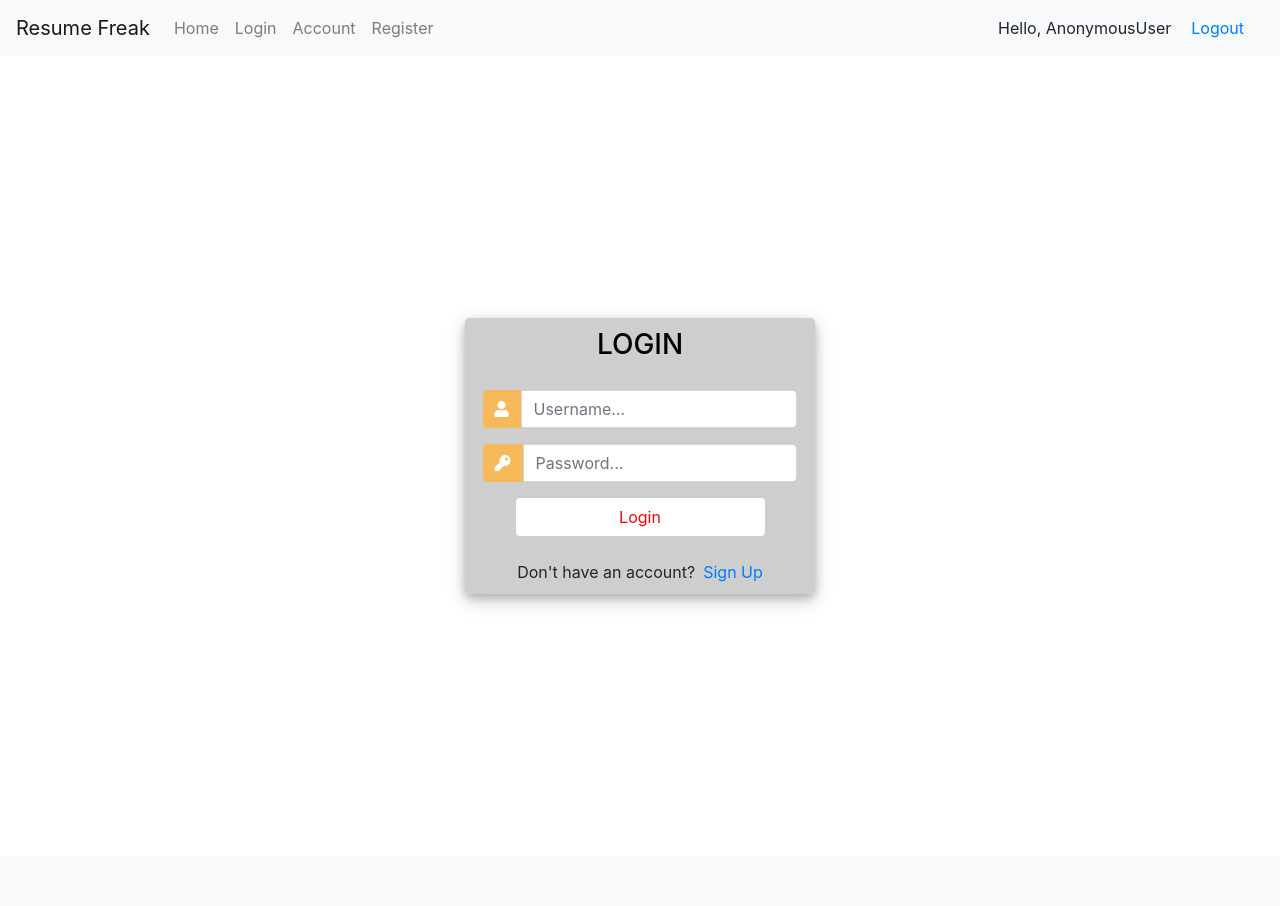
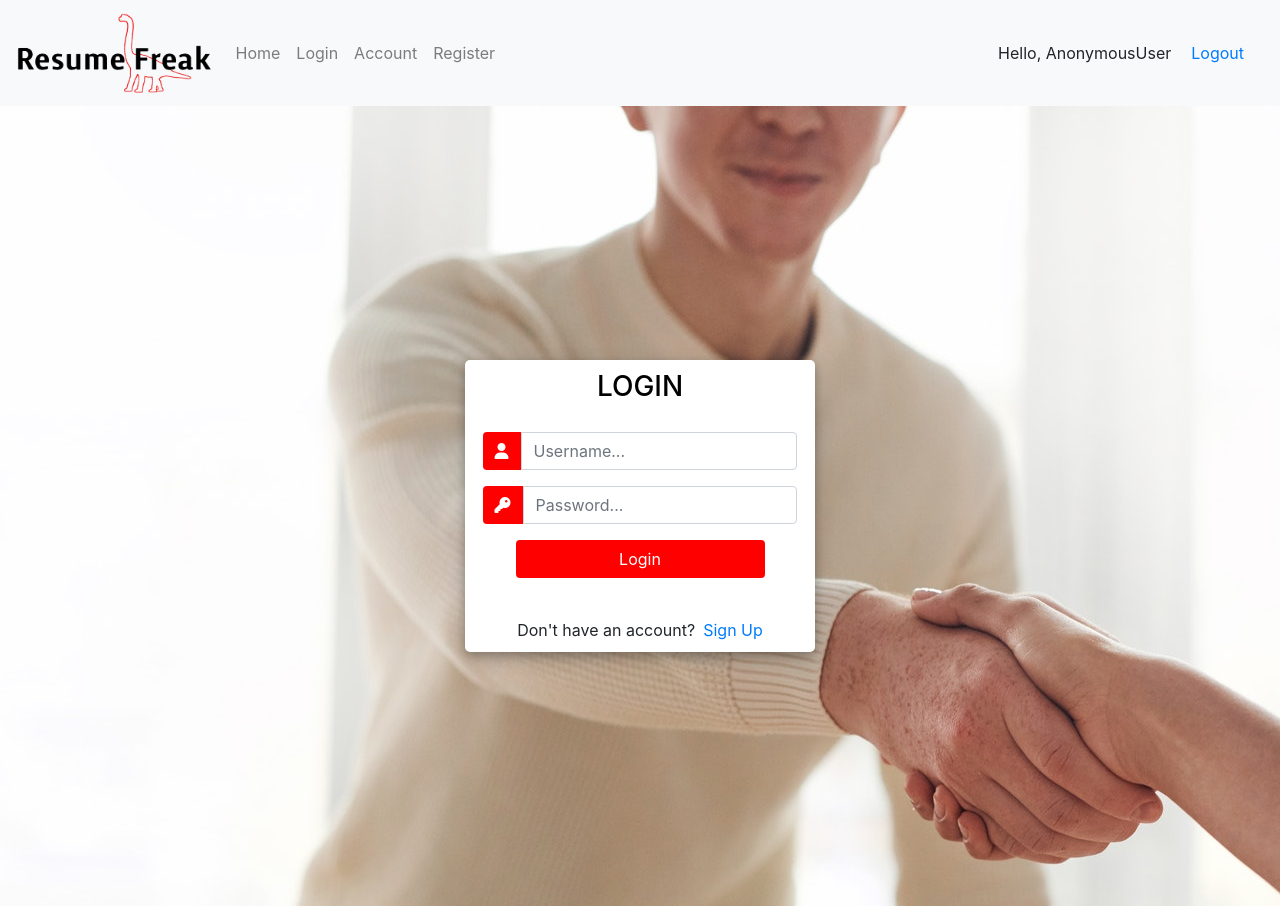
Before and after one commit to noahskorner/resume-freak, a Django app: page /login/ in a window 1280 px wide. Before the commit the page ends 605 px from the top, so only its background shows below. Run offline with Django 3.2, Linux system fonts and the light colour scheme; some libraries are stand-ins or nearby versions.

Commit message:
login page updated

```diff
--- a/resume_builder/templates/resume_builder/login.html
+++ b/resume_builder/templates/resume_builder/login.html
@@ -1,190 +1,10 @@
-<!DOCTYPE html>
-
-
-{% load static %}
-
-<style>
-  .hello-msg{
-    margin-right: 20px;
-  }
-</style>
-
-<!DOCTYPE html>
-<html lang="en">
-  <head>
-    <meta charset="UTF-8" />
-    <meta name="viewport" content="width=device-width, initial-scale=1.0" />
-    <title>Resume Freak</title>
-    <!-- CSS only -->
-    <link
-      rel="stylesheet"
-      href="https://stackpath.bootstrapcdn.com/bootstrap/4.5.2/css/bootstrap.min.css"
-      integrity="sha384-JcKb8q3iqJ61gNV9KGb8thSsNjpSL0n8PARn9HuZOnIxN0hoP+VmmDGMN5t9UJ0Z"
-      crossorigin="anonymous"
-    />
-    <!-- Font Awesome -->
-    <script src="https://kit.fontawesome.com/f88a847d12.js" crossorigin="anonymous"></script>
-  </head>
-  <body>
-    <nav class="navbar navbar-expand-lg navbar-light bg-light">
-      <!--change address when domain is up-->
-      <a class="navbar-brand" href="https://resume-freak.herokuapp.com/">Resume Freak</a>
-      <button
-        class="navbar-toggler"
-        type="button"
-        data-toggle="collapse"
-        data-target="#navbarNavAltMarkup"
-        aria-controls="navbarNavAltMarkup"
-        aria-expanded="false"
-        aria-label="Toggle navigation"
-      >
-        <span class="navbar-toggler-icon"></span>
-      </button>
-      <div class="collapse navbar-collapse" id="navbarNavAltMarkup">
-        <div class="navbar-nav">
-          <!--change address when domain is up-->
-          <a class="nav-item nav-link" href="https://resume-freak.herokuapp.com/">Home</a>
-        </div>
-        <div class="collapse navbar-collapse" id="navbarNavAltMarkup">
-          <div class="navbar-nav">
-            <!--change address when domain is up-->
-            <a class="nav-item nav-link" href="https://resume-freak.herokuapp.com/login/">Login</a>
-          </div>
-          <div class="collapse navbar-collapse" id="navbarNavAltMarkup">
-            <div class="navbar-nav">
-
-              <!--change address when domain is up-->
-            <a class="nav-item nav-link" href="https://resume-freak.herokuapp.com/account/">Account</a>
-          </div>
-          <div class="collapse navbar-collapse" id="navbarNavAltMarkup">
-            <div class="navbar-nav">
-
-              <!--change address when domain is up-->
-              <a class="nav-item nav-link" href="https://resume-freak.herokuapp.com/register/">Register</a>
-            </div>
-      </div>
-
-      <span class="hello-msg">Hello, {{request.user}}</span>
-      <span><a class="hello-msg" href="{% url 'logout' %}">Logout</a></span>
-
-    </nav>
-
-    {% block content %} {% endblock content %}
-  </body>
-  <!-- Custom JS -->
-  <script src="{% static 'js/init.js' %}"></script>
-  <!-- JS, Popper.js, and jQuery -->
-  <script
-    src="https://code.jquery.com/jquery-3.5.1.slim.min.js"
-    integrity="sha384-DfXdz2htPH0lsSSs5nCTpuj/zy4C+OGpamoFVy38MVBnE+IbbVYUew+OrCXaRkfj"
-    crossorigin="anonymous"
-  ></script>
-  <script
-    src="https://cdn.jsdelivr.net/npm/popper.js@1.16.1/dist/umd/popper.min.js"
-    integrity="sha384-9/reFTGAW83EW2RDu2S0VKaIzap3H66lZH81PoYlFhbGU+6BZp6G7niu735Sk7lN"
-    crossorigin="anonymous"
-  ></script>
-  <script
-    src="https://stackpath.bootstrapcdn.com/bootstrap/4.5.2/js/bootstrap.min.js"
-    integrity="sha384-B4gt1jrGC7Jh4AgTPSdUtOBvfO8shuf57BaghqFfPlYxofvL8/KUEfYiJOMMV+rV"
-    crossorigin="anonymous"
-  ></script>
-</html>
+{% extends 'resume_builder/index.html' %}
 
 
 
-
-
-
-
-
-
-
-
-
-
-
-
-
-<html>
-
-<head>
-	<title>Login</title>
-	<link rel="stylesheet" href="https://stackpath.bootstrapcdn.com/bootstrap/4.1.3/css/bootstrap.min.css" integrity="sha384-MCw98/SFnGE8fJT3GXwEOngsV7Zt27NXFoaoApmYm81iuXoPkFOJwJ8ERdknLPMO" crossorigin="anonymous">
-	<script src="https://ajax.googleapis.com/ajax/libs/jquery/3.3.1/jquery.min.js"></script>
-	<link rel="stylesheet" href="https://use.fontawesome.com/releases/v5.6.1/css/all.css" integrity="sha384-gfdkjb5BdAXd+lj+gudLWI+BXq4IuLW5IT+brZEZsLFm++aCMlF1V92rMkPaX4PP" crossorigin="anonymous">
-
-
-	<style>
-		body,
-		html {
-			margin: 0;
-			padding: 0;
-			height: 100%;
-			background: #ffffff !important;
-		}
-		.user_card {
-			width: 350px;
-			margin-top: auto;
-			margin-bottom: auto;
-			background: #cecece;
-			position: relative;
-			display: flex;
-			justify-content: center;
-			flex-direction: column;
-			padding: 10px;
-			box-shadow: 0 4px 8px 0 rgba(0, 0, 0, 0.2), 0 6px 20px 0 rgba(0, 0, 0, 0.19);
-			-webkit-box-shadow: 0 4px 8px 0 rgba(0, 0, 0, 0.2), 0 6px 20px 0 rgba(0, 0, 0, 0.19);
-			-moz-box-shadow: 0 4px 8px 0 rgba(0, 0, 0, 0.2), 0 6px 20px 0 rgba(0, 0, 0, 0.19);
-			border-radius: 5px;
-
-		}
-
-		.form_container {
-			margin-top: 20px;
-		}
-
-		#form-title{
-			color: #000000;
-
-		}
-
-		.login_btn {
-			width: 100%;
-			background: #ffffff !important;
-			color: red !important;
-			background-color: #ff1e1e
-		}
-		.login_btn:focus {
-			box-shadow: none !important;
-			outline: 1px !important;
-		}
-		.login_container {
-			padding: 0 2rem;
-		}
-		.input-group-text {
-			background: #f7ba5b !important;
-			color: white !important;
-			border: 0 !important;
-			border-radius: 0.25rem 0 0 0.25rem !important;
-		}
-		.input_user,
-		.input_pass:focus {
-			box-shadow: none !important;
-			outline: 0px !important;
-		}
-
-		#messages{
-			background-color: grey;
-			color: #fff;
-			padding: 10px;
-			margin-top: 10px;
-		}
-	</style>
-
-</head>
-<body>
-	<div class="container h-100">
+{% block content %} {% load static %}
+	<div class="login-bg-img">
+	<div class="container ">
 		<div class="d-flex justify-content-center h-100">
 			<div class="user_card">
 				<div class="d-flex justify-content-center">
@@ -228,6 +48,87 @@
 			</div>
 		</div>
 	</div>
+</div>
+{% endblock  %}
+
+
+
+
+
+
+
+
+
+
+
+
+
+<!-- <html>
+
+<head>
+	<title>Login</title>
+	<link rel="stylesheet" href="https://stackpath.bootstrapcdn.com/bootstrap/4.1.3/css/bootstrap.min.css" integrity="sha384-MCw98/SFnGE8fJT3GXwEOngsV7Zt27NXFoaoApmYm81iuXoPkFOJwJ8ERdknLPMO" crossorigin="anonymous">
+	<script src="https://ajax.googleapis.com/ajax/libs/jquery/3.3.1/jquery.min.js"></script>
+	<link rel="stylesheet" href="https://use.fontawesome.com/releases/v5.6.1/css/all.css" integrity="sha384-gfdkjb5BdAXd+lj+gudLWI+BXq4IuLW5IT+brZEZsLFm++aCMlF1V92rMkPaX4PP" crossorigin="anonymous">
+
+
+	<style>
+		body,
+		html {
+			margin: 0;
+			padding: 0;
+			height: 100%;
+			background: #ffffff !important;
+		}
+
+</head>
+<body>
+	<div class="login-bg-img h-100">
+	<div class="container h-100 ">
+		<div class="d-flex justify-content-center h-100">
+			<div class="user_card">
+				<div class="d-flex justify-content-center">
+
+
+					<h3 id="form-title">LOGIN</h3>
+				</div>
+				<div class="d-flex justify-content-center form_container">
+					<form method="POST" action="">
+                        {% csrf_token %}
+						<div class="input-group mb-3">
+							<div class="input-group-append">
+								<span class="input-group-text"><i class="fas fa-user"></i></span>
+							</div>
+							<input type="text" name="username" placeholder="Username..." class="form-control">
+						</div>
+						<div class="input-group mb-2">
+							<div class="input-group-append">
+								<span class="input-group-text"><i class="fas fa-key"></i></span>
+							</div>
+								<input type="password" name="password" placeholder="Password..." class="form-control" >
+						</div>
+
+							<div class="d-flex justify-content-center mt-3 login_container">
+				 				<input class="btn login_btn" type="submit" value="Login">
+				   			</div>
+					</form>
+
+				</div>
+
+                {% for message in messages %}
+                    <p id="messages">{{message}}</p>>
+                {% endfor %}
+
+				<div class="mt-4">
+					<div class="d-flex justify-content-center links">
+						Don't have an account? <a href="{% url 'register' %}" class="ml-2">Sign Up</a>
+					</div>
+
+				</div>
+			</div>
+		</div>
+	</div>
+</div>
 </body>
 
-</html>
+</html> -->
--- a/static/css/index.css
+++ b/static/css/index.css
@@ -121,3 +121,68 @@ mx-2{
   font-size: 1.25rem;
   line-height: 1.75rem;
 }
+
+
+/* login page */
+
+.login-bg-img{
+  background-image: url('../img/pexels-fauxels-3184465.jpg');
+  min-height: 90vh;
+
+}
+		.user_card {
+			width: 350px;
+			margin-top: auto;
+			margin-bottom: auto;
+			background: white;
+			position: relative;
+			display: flex;
+			justify-content: center;
+			flex-direction: column;
+			padding: 10px;
+			box-shadow: 0 4px 8px 0 rgba(0, 0, 0, 0.2), 0 6px 20px 0 rgba(0, 0, 0, 0.19);
+			-webkit-box-shadow: 0 4px 8px 0 rgba(0, 0, 0, 0.2), 0 6px 20px 0 rgba(0, 0, 0, 0.19);
+			-moz-box-shadow: 0 4px 8px 0 rgba(0, 0, 0, 0.2), 0 6px 20px 0 rgba(0, 0, 0, 0.19);
+			border-radius: 5px;
+
+		}
+
+		.form_container {
+			margin-top: 20px;
+		}
+
+		#form-title{
+			color: #000000;
+
+		}
+
+		.login_btn {
+			width: 100%;
+			color: white !important;
+			background-color: var(--RF-Red);
+		}
+		.login_btn:focus {
+			box-shadow: none !important;
+			outline: 1px !important;
+		}
+		.login_container {
+			padding: 0 2rem;
+		}
+		.input-group-text {
+			background: var(--RF-Red) !important;
+			color: white !important;
+			border: 0 !important;
+			border-radius: 0.25rem 0 0 0.25rem !important;
+		}
+		.input_user,
+		.input_pass:focus {
+			box-shadow: none !important;
+			outline: 0px !important;
+		}
+
+		#messages{
+			background-color: grey;
+			color: #fff;
+			padding: 10px;
+			margin-top: 10px;
+		}
```
Also changed, not shown: static/img/pexels-fauxels-3184465.jpg (added).
